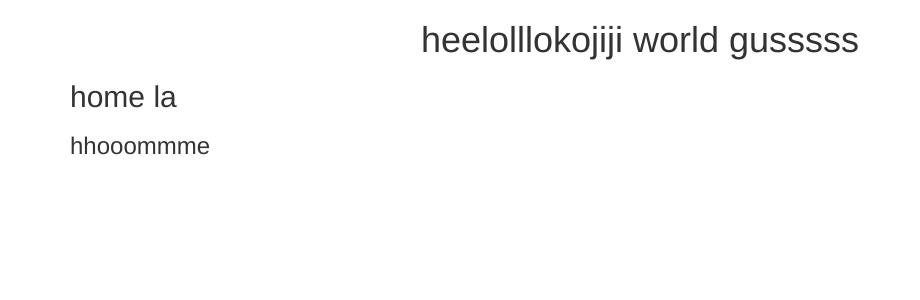
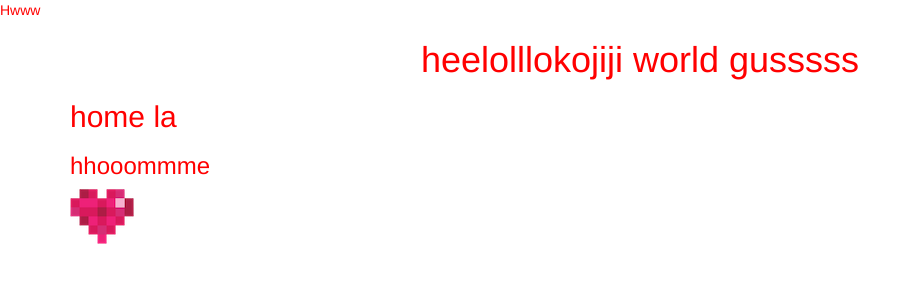
Before and after one commit to u8989332/Python-eCommerce-practice, a Django app: page /index/ in a window 1280 px wide. Shown: the top 300 px of the page, without its empty margins (0-920 px from the left). Run offline with Django 3.2, Linux system fonts and the light colour scheme; some libraries are stand-ins or nearby versions.

Commit message:
Setup & Serve Local Static & Media Files special bug: css need type="text/css" .....

```diff
--- a/ecommerce/urls.py
+++ b/ecommerce/urls.py
@@ -13,6 +13,9 @@ Including another URLconf
     1. Import the include() function: from django.urls import include, path
     2. Add a URL to urlpatterns:  path('blog/', include('blog.urls'))
 """
+from django.conf import settings
+from django.conf.urls.static import static
+
 from django.contrib import admin
 from django.urls import path
 
@@ -25,3 +28,7 @@ urlpatterns = [
     path('register/', register_page),
     path('admin/', admin.site.urls),
 ]
+
+if settings.DEBUG:
+    urlpatterns = urlpatterns + static(settings.STATIC_URL, document_root=settings.STATIC_ROOT)
+    urlpatterns = urlpatterns + static(settings.MEDIA_URL, document_root=settings.MEDIA_ROOT)
--- /dev/null
+++ b/static_my_proj/css/main.css
@@ -0,0 +1 @@
+body { color: red }
--- a/templates/home_page.html
+++ b/templates/home_page.html
@@ -1,3 +1,4 @@
+{% load static %}
 <!DOCTYPE html>
 <html>
 
@@ -10,6 +11,7 @@
   <link rel="stylesheet" href="http://netdna.bootstrapcdn.com/bootstrap/3.0.0/css/bootstrap.min.css">
   <!-- Optional theme -->
   <link rel="stylesheet" href="http://netdna.bootstrapcdn.com/bootstrap/3.0.0/css/bootstrap-theme.min.css">
+  <link rel="stylesheet" type="text/css" href="{% static 'css/main.css' %}" />
   <!-- HTML5 shim and Respond.js IE8 support of HTML5 elements and media queries -->
   <!--[if lt IE 9]>
       <script src="../../assets/js/html5shiv.js"></script>
@@ -18,11 +20,13 @@
 </head>
 
 <body>
+  <p1>Hwww</p1>
   <div class="container">
 
     <h1 class="text-center"> heelolllokojiji world gusssss</h1>
     <h2>{{ title }}</h2>
     <h3>{{ content }}</h3>
+    <img src="{% static 'img/heart.png' %}" class='img-fluid' />
     {% if request.user.is_authenticated %}
     <div class="row">
       <div class="col">
```
Also changed, not shown: ecommerce/settings.py (+10 -0 lines), static_my_proj/img/heart.png (added).
